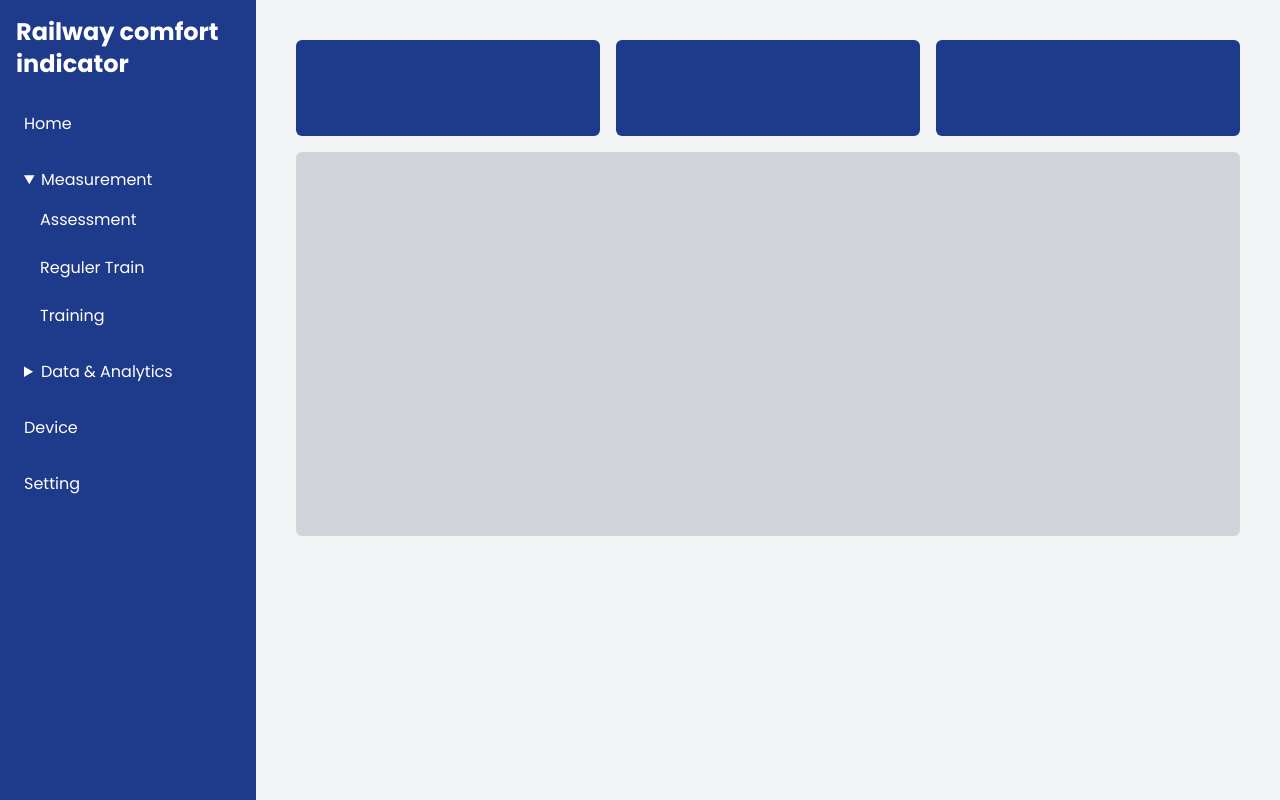
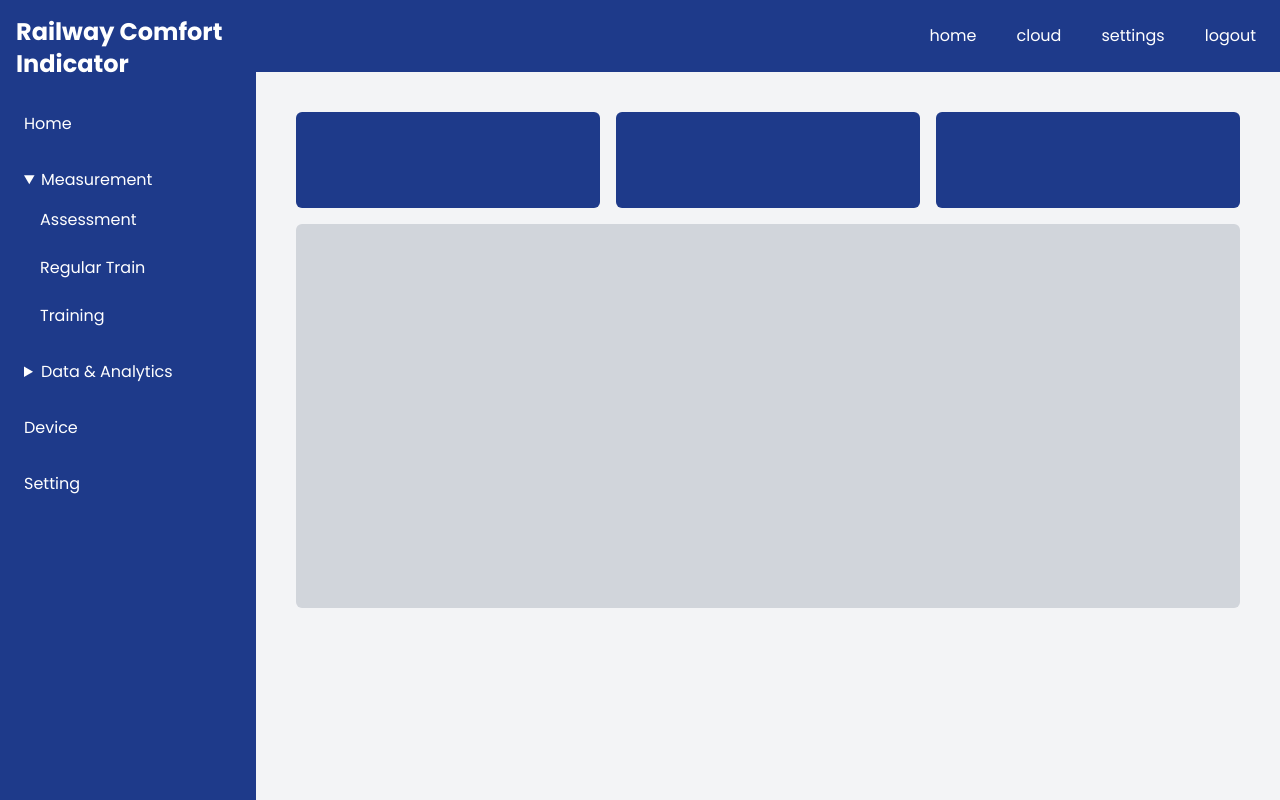
Before and after one commit to RailwayAppAnomalyDetection/fullstack, a Next.js app: page /home in a window 1280 px wide. Both pictures are taken after a click on the heading "Measurement". Built offline with nearby package versions, Linux system fonts and the light colour scheme.

Commit message:
fix : add hedder

```diff
--- a/app/(root)/layout.tsx
+++ b/app/(root)/layout.tsx
@@ -1,53 +1,78 @@
-import React from 'react'
+// import React from 'react';
 
-const layout = ({children}:{children: React.ReactNode}) => {
+const Layout = ({ children }: { children: React.ReactNode }) => {
   return (
     <div className="flex h-screen overflow-hidden">
-      <aside className="bg-blue-900 text-white w-1/5 p-4">
-        <h1 className="text-2xl font-bold mb-6">Railway comfort indicator</h1>
+      {/* サイドバー */}
+      <aside className="bg-blue-900 text-white w-1/5 p-4 flex flex-col">
+        <h1 className="text-2xl font-bold mb-6">Railway Comfort Indicator</h1>
         <nav className="flex flex-col gap-4">
           <button className="text-left hover:bg-blue-700 p-2 rounded">Home</button>
           <details className="group">
-            <summary className="cursor-pointer hover:bg-blue-700 p-2 rounded">Measurement</summary>
+            <summary className="cursor-pointer hover:bg-blue-700 p-2 rounded">
+              Measurement
+            </summary>
             <div className="pl-4 space-y-2 flex flex-col">
-              <button className="text-left hover:bg-blue-700 p-2 rounded">Assessment</button>
-              <button className="text-left hover:bg-blue-700 p-2 rounded">Reguler Train</button>
-              <button className="text-left hover:bg-blue-700 p-2 rounded">Training</button>
-              {/* <button className="hover:underline">Assessment</button>
-              <button className="hover:underline">Regular Train</button> */}
+              <button className="text-left hover:bg-blue-700 p-2 rounded">
+                Assessment
+              </button>
+              <button className="text-left hover:bg-blue-700 p-2 rounded">
+                Regular Train
+              </button>
+              <button className="text-left hover:bg-blue-700 p-2 rounded">
+                Training
+              </button>
             </div>
           </details>
-          {/* <button className="text-left hover:bg-blue-700 p-2 rounded">Training</button> */}
           <details className="group">
-            <summary className="cursor-pointer hover:bg-blue-700 p-2 rounded">Data & Analytics</summary>
+            <summary className="cursor-pointer hover:bg-blue-700 p-2 rounded">
+              Data & Analytics
+            </summary>
             <div className="pl-4 space-y-2 flex flex-col">
-              <button className="text-left hover:bg-blue-700 p-2 rounded">Analytics Maps</button>
-              <button className="text-left hover:bg-blue-700 p-2 rounded">Search Data</button>
-              <button className="text-left hover:bg-blue-700 p-2 rounded">Station</button>
-              {/* <button className="hover:underline">Assessment</button>
-              <button className="hover:underline">Regular Train</button> */}
+              <button className="text-left hover:bg-blue-700 p-2 rounded">
+                Analytics Maps
+              </button>
+              <button className="text-left hover:bg-blue-700 p-2 rounded">
+                Search Data
+              </button>
+              <button className="text-left hover:bg-blue-700 p-2 rounded">
+                Station
+              </button>
             </div>
           </details>
-          {/* <details className="group">
-            <summary className="cursor-pointer hover:bg-blue-700 p-2 rounded">Data & Analytics</summary>
-            <div className="pl-4 space-y-2">
-              <button className="hover:underline">Analytics Maps</button>
-              <button className="hover:underline">Search Data</button>
-              <button className="hover:underline">Station</button>
-              <button className="hover:underline">Device</button>
-            </div>
-          </details> */}
           <button className="text-left hover:bg-blue-700 p-2 rounded">Device</button>
           <button className="text-left hover:bg-blue-700 p-2 rounded">Setting</button>
         </nav>
       </aside>
-      {/* {children} */}
-      {/* メインコンテンツ */}
-      <main className="flex-1 p-6 bg-gray-100">
-        {children}
-      </main>
+
+      {/* メインエリア */}
+      <div className="flex flex-1 flex-col">
+        {/* 上部ヘッダー */}
+        <header className="bg-blue-900 text-white flex items-center justify-end p-4">
+          {/* アイコンメニュー */}
+          <nav className="flex space-x-6">
+            <button className="hover:bg-blue-700 p-2 rounded">
+              <span className="material-icons">home</span>
+            </button>
+            <button className="hover:bg-blue-700 p-2 rounded">
+              <span className="material-icons">cloud</span>
+            </button>
+            <button className="hover:bg-blue-700 p-2 rounded">
+              <span className="material-icons">settings</span>
+            </button>
+            <button className="hover:bg-blue-700 p-2 rounded">
+              <span className="material-icons">logout</span>
+            </button>
+          </nav>
+        </header>
+
+        {/* メインコンテンツ */}
+        <main className="flex-1 bg-gray-100 p-6 overflow-y-auto">
+          {children}
+        </main>
+      </div>
     </div>
-  )
-}
+  );
+};
 
-export default layout
+export default Layout;
```
